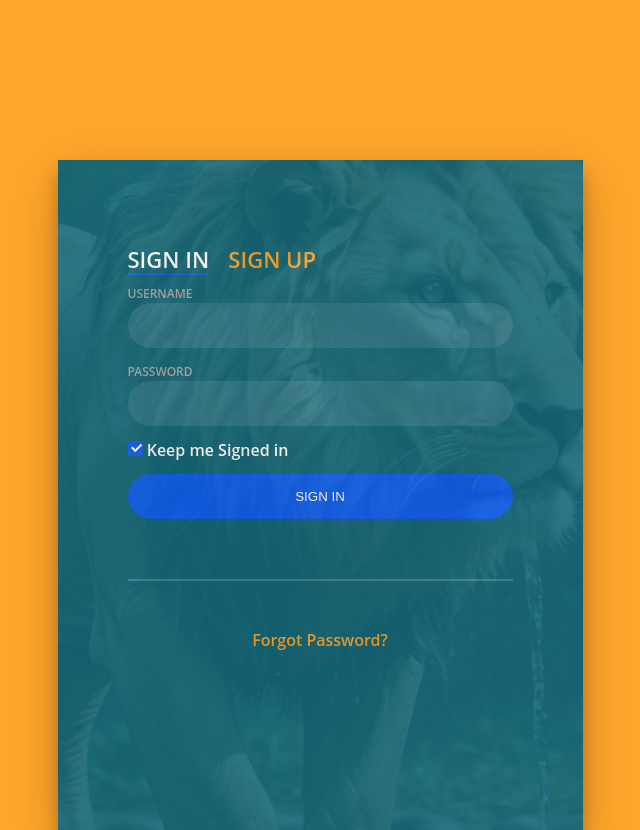
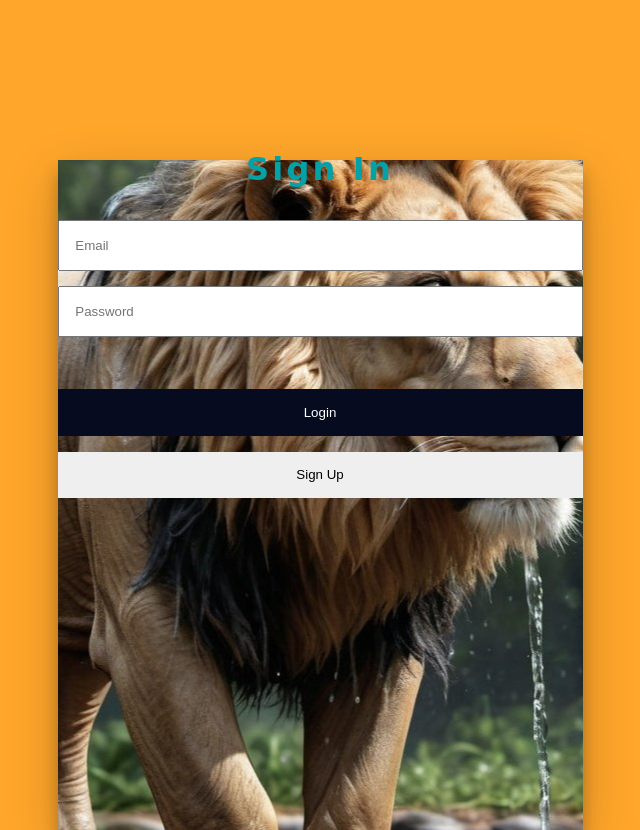
Before and after one commit to ErastusNjaramba/AfricaAura.github.io, a plain HTML site: page signin.html in a window 1280 px wide. Shown: the whole page, without its empty margins (320-960 px from the left). Drawn offline with Linux system fonts and the light colour scheme.

Commit message:
modified

```diff
--- a/auth.js
+++ b/auth.js
@@ -9,41 +9,29 @@ import {
 } from "https://www.gstatic.com/firebasejs/9.15.0/firebase-auth.js";
 // import { getAnalytics } from "https://www.gstatic.com/firebasejs/9.15.0/firebase-analytics.js";
 
-const firebaseConfig = {
-    apiKey: "AIzaSyCIkhkSZIzXN1-mhwiMB429EkPA0aVX2DQ",
-    authDomain: "africaaura-f6f36.firebaseapp.com",
-    projectId: "africaaura-f6f36",
-    storageBucket: "africaaura-f6f36.appspot.com",
-    messagingSenderId: "190348762288",
-    appId: "1:190348762288:web:573be711f2aa7f69b3af75",
-    measurementId: "G-4LKCP4JQSV"
-};
 
 const app = initializeApp(firebaseConfig);
 const database = getDatabase(app);
 const auth = getAuth();
 
-const main = document.getElementById("main");
-const returnBtn = document.getElementById("return-btn");
-
-// Sign in form
+const submitButton = document.getElementById("submit");
 
 const emailInput = document.getElementById("email");
 const passwordInput = document.getElementById("password");
-const submitButton = document.getElementById("submit");
-const signupButton = document.getElementById("sign-up");
+const main = document.getElementById("main");
+const createacct = document.getElementById("create-acct");
 
-//create account
 const signupEmailIn = document.getElementById("email-signup");
 const confirmSignupEmailIn = document.getElementById("confirm-email-signup");
 const signupPasswordIn = document.getElementById("password-signup");
 const confirmSignUpPasswordIn = document.getElementById(
-    "confirm-password-signup"
+  "confirm-password-signup"
 );
-const createacct = document.getElementById("create-acct");
 
 // Start with this
 const createacctbtn = document.getElementById("create-acct-btn");
+const returnBtn = document.getElementById("return-btn");
+const signupButton = document.getElementById("sign-up");
 
 var email,
   password,
--- a/signin.css
+++ b/signin.css
@@ -19,10 +19,7 @@ body {
     clear: both;
     display: block;
   }
-  a {
-    color: inherit;
-    text-decoration: none;
-  }
+
   .login-wrap {
     width: 100%;
     margin: auto;
@@ -35,7 +32,72 @@ body {
     box-shadow: 0 12px 15px 0 rgba(0, 0, 0, 0.24),
       0 17px 50px 0 rgba(0, 0, 0, 0.19);
   }
-  .login-html {
+
+
+#main > h1 {
+  margin-bottom: 8%;
+  text-align: center;
+  font-family: "Fredoka One", cursive;
+  color: #01a2a8;
+  letter-spacing: 0.1em;
+}
+
+
+
+input {
+  margin-bottom: 3%;
+}
+
+input:last-of-type {
+  margin-bottom: 0;
+}
+
+input, button {
+  padding: 3%;
+  width: 100%;
+}
+
+button {
+margin: 3% 0% 0% 0%;
+
+}
+
+
+#submit{
+  background-color: #060b1f;;
+  color: white;
+  border: none;
+  margin-top: 10%;
+}
+#create-acct-btn {
+  background-color: #060b1f;;
+  color: white;
+  border: none;
+  margin-top: 10%;
+}
+
+button:hover {
+  cursor: pointer;
+  opacity: 0.8;
+  transition: 0.3s;
+}
+
+#sign-up {
+  border: none;
+}
+
+#create-acct {
+  display: none;
+}
+
+#return-btn {
+  background: none;
+  color: grey;
+  text-decoration: underline;
+  border: none;
+  margin-top: 3%;
+}
+  /* .login-html {
     width: 100%;
     height: 100%;
     position: absolute;
@@ -59,9 +121,8 @@ body {
   .login-form .group .check {
     display: none;
   }
-  .login-html .tab,
-  .login-form .group .label,
-  .login-form .group .button {
+
+  #submit {
     text-transform: uppercase;
   }
   .login-html .tab {
@@ -90,13 +151,15 @@ body {
   }
   .login-form .group .label,
   .login-form .group .input,
-  .login-form .group .button {
+  .login-form .group
+  #submit {
     width: 100%;
     color: #fff;
     display: block;
   }
   .login-form .group .input,
-  .login-form .group .button {
+  .login-form .group
+  #submit {
     border: none;
     padding: 15px 20px;
     border-radius: 25px;
@@ -109,11 +172,12 @@ body {
     color: #aaa;
     font-size: 12px;
   }
-  .login-form .group .button {
+  .login-form .group
+  #submit {
     background: #1161ee;
     cursor: pointer;
   }
-  .login-form .group .button:hover {
+  #submit:hover {
       background:#1454c4;
       cursor: pointer;
     }
@@ -165,15 +229,12 @@ body {
     + .login-form
     .sign-in-htm {
     transform: rotate(0);
-  }
-  .login-html .sign-up:checked + .tab + .login-form .sign-up-htm {
+  }*/
+  /* .login-html .sign-up:checked + .tab + .login-form .sign-up-htm {
     transform: rotate(0);
-  }
+  } */
   .hr {
     height: 2px;
     margin: 60px 0 50px 0;
     background: rgba(255, 255, 255, 0.2);
   }
-  .foot-lnk {
-    text-align: center;
-  }
--- a/signin.html
+++ b/signin.html
@@ -9,58 +9,27 @@
 </head>
 <body>
     <div class="login-wrap">
-        <div class="login-html">
-          <input id="tab-1" type="radio" name="tab" class="sign-in" checked><label for="tab-1" class="tab">Sign In</label>
-          <input id="tab-2" type="radio" name="tab" class="sign-up"><label for="tab-2" class="tab">Sign Up</label>
-          <div class="login-form">
-            <div class="sign-in-htm">
-              <div class="group">
-                <label for="user" class="label">Username</label>
-                <input id="user" type="text" class="input">
-              </div>
-              <div class="group">
-                <label for="pass" class="label">Password</label>
-                <input id="pass" type="password" class="input" data-type="password">
-              </div>
-              <div class="group">
-                <input id="check" type="checkbox" class="check" checked>
-                <label for="check"><span class="icon"></span> Keep me Signed in</label>
-              </div>
-              <div class="group">
-                <input type="submit" class="button" value="Sign In">
-              </div>
-              <div class="hr"></div>
-              <div class="foot-lnk">
-                <a href="#forgot">Forgot Password?</a>
-              </div>
-            </div>
-            <div class="sign-up-htm">
-              <div class="group">
-                <label for="user" class="label">Email Address</label>
-                <input id="user" type="text" class="input">
-              </div>
-              <div class="group">
-                <label for="user" class="label">Repeat Email Address</label>
-                <input id="user" type="text" class="input">
-              </div>
-              <div class="group">
-                <label for="pass" class="label">Password</label>
-                <input id="pass" type="password" class="input" data-type="password">
-              </div>
-              <div class="group">
-                <label for="pass" class="label">Repeat Password</label>
-                <input id="pass" type="password" class="input" data-type="password">
-              </div>
-              <div class="group">
-                <input type="submit" class="button" value="Sign Up">
-              </div>
-              <div class="hr"></div>
-              <div class="foot-lnk">
-                <label for="tab-1">Already Member?</a>
-              </div>
-            </div>
-          </div>
+
+    <div class="login-container">
+        <div id="main">
+            <h1>Sign In</h1>
+            <input id="email" type="text" placeholder="Email" />
+            <input id="password" type="password" placeholder="Password" />
+            <button id="submit">Login</button>
+            <button id="sign-up">Sign Up</button>
         </div>
+
+        <div id="create-acct">
+            <h1>Create an Account</h1>
+            <input id="email-signup" type="text" placeholder="Email *" />
+            <input id="confirm-email-signup" type="email" placeholder="Confirm Email *" />
+            <input id="password-signup" type="password" placeholder="Password *" />
+            <input id="confirm-password-signup" type="password" placeholder="Confirm Password *" />
+            <button id="create-acct-btn">Create Account</button>
+            <button id="return-btn">Return to Login</button>
+        </div>
+    </div>
+
       </div>
 </body>
 </html>
```
Also changed, not shown: index.html (+2 -1 lines), services.html (+39 -2 lines).
